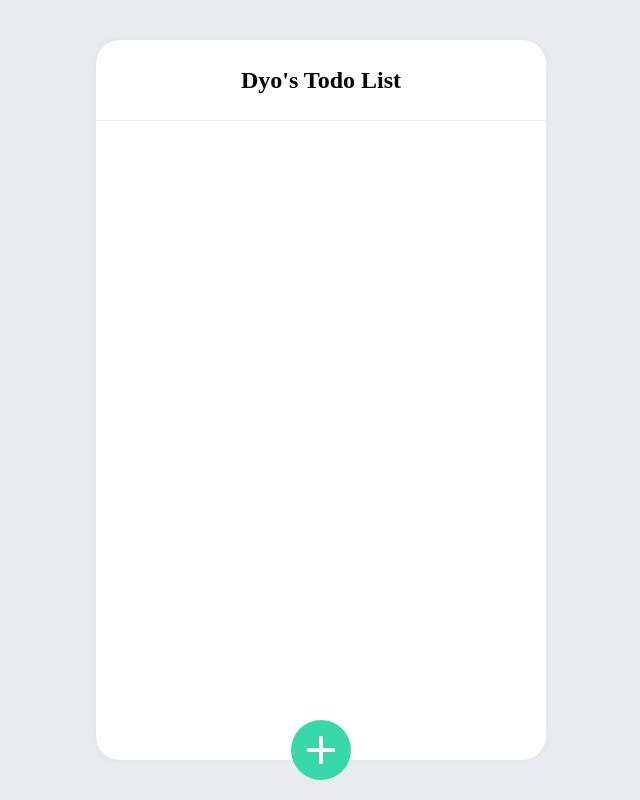
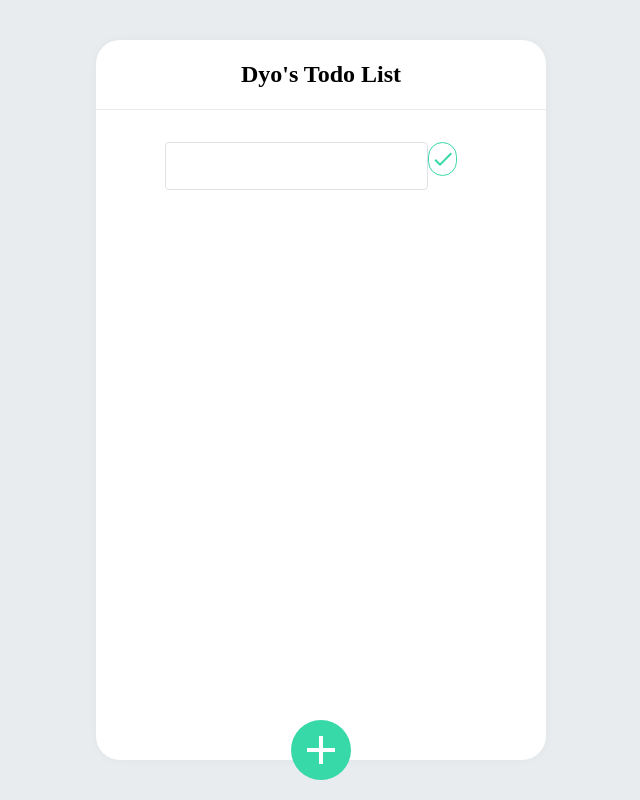
Before and after one commit to JeonJiyoun/ReactTodo, a React app: page / in a window 1280 px wide. Both pictures are taken after a click on the button 640 px from the left and 750 px from the top of the page. Shown: the whole page, without its empty margins (319-959 px from the left). Built offline with nearby package versions, Linux system fonts and the light colour scheme.

Commit message:
[feat]할일추가 및 수정 기능 개발

```diff
--- a/src/containers/TodoContainer.tsx
+++ b/src/containers/TodoContainer.tsx
@@ -1,11 +1,14 @@
-import React from 'react';
+import React from "react";
+// import
+import { useSelector, useDispatch } from "react-redux";
+import { RootState } from "../modules";
+import TodoList from "../presentationals/TodoList";
 
 function TodoContainer() {
-    return (
-        <div>
+  const todoStore = useSelector((state: RootState) => state.Todo);
+  console.log(todoStore);
 
-        </div>
-    );
+  return <TodoList todos={todoStore}></TodoList>;
 }
 
 export default TodoContainer;
--- /dev/null
+++ b/src/containers/TodoItemContainer.tsx
@@ -0,0 +1,37 @@
+import React from "react";
+import { useDispatch } from "react-redux";
+import TodoItemLayout from "../layouts/TodoItemLayout";
+import {
+  removeTodo,
+  TodoItemDataType,
+  toggleTodo,
+  updateTodo,
+} from "../modules/todo";
+import TodoItem from "../presentationals/TodoItem";
+
+interface Props {
+  todo: TodoItemDataType;
+}
+
+function TodoItemContainer({ todo }: Props) {
+  const dispatch = useDispatch();
+  console.log(todo)
+
+  const toggle = (id: number) => {
+    dispatch(toggleTodo(id));
+  };
+  const remove = (id: number) => {
+    dispatch(removeTodo(id));
+  };
+  const update = (id: number, text: string) => {
+    dispatch(updateTodo(id, text));
+  };
+
+  return (
+    <TodoItemLayout>
+      <TodoItem todo={todo} toggle={toggle} remove={remove} update={update} />
+    </TodoItemLayout>
+  );
+}
+
+export default TodoItemContainer;
--- /dev/null
+++ b/src/layouts/TodoItemLayout.tsx
@@ -0,0 +1,80 @@
+import styled, { css } from "styled-components";
+
+export const Remove = styled.div`
+  display: flex;
+  align-items: center;
+  justify-content: center;
+  color: #dee2e6;
+  font-size: 24px;
+  cursor: pointer;
+  &:hover {
+    color: #ff6b6b;
+  }
+  display: none;
+`;
+
+const TodoItemLayout = styled.div`
+  display: flex;
+  justify-content: center;
+  padding: 8px;
+  height: 48px;
+  &:hover {
+    ${Remove} {
+      display: initial;
+    }
+  }
+`;
+
+export const Input = styled.input`
+  padding: 12px;
+  border-radius: 4px;
+  border: 1px solid #dee2e6;
+  width: 100%;
+  outline: none;
+  font-size: 18px;
+  box-sizing: border-box;
+`;
+
+export const CheckCircle = styled.div`
+  width: 32px;
+  height: 32px;
+  border-radius: 16px;
+  border: 1px solid #ced4da;
+  font-size: 24px;
+  display: flex;
+  align-items: center;
+  justify-content: center;
+  margin-right: 20px;
+  cursor: pointer;
+  ${(props: { done: boolean }) =>
+    props.done &&
+    css`
+      border: 1px solid #38d9a9;
+      color: #38d9a9;
+    `}
+`;
+
+export const EditIcon = styled.div`
+  width: 32px;
+  height: 32px;
+  border-radius: 16px;
+  border: 1px solid #ced4da;
+  font-size: 24px;
+  display: flex;
+  align-items: center;
+  justify-content: center;
+  margin-right: 20px;
+  cursor: pointer;
+`;
+
+export const TodoText = styled.div`
+  flex: 1;
+  font-size: 21px;
+  color: #495057;
+  ${(props: { done: boolean }) =>
+    props.done &&
+    css`
+      color: #ced4da;
+    `}
+`;
+export default TodoItemLayout;
--- /dev/null
+++ b/src/layouts/TodoListLayout.tsx
@@ -0,0 +1,10 @@
+import styled from "styled-components";
+
+const TodoListLayout = styled.div`
+  display: flex;
+  flex-direction: column;
+  padding: 16px;
+  height: 100%;
+`;
+
+export default TodoListLayout;
--- /dev/null
+++ b/src/presentationals/TodoItem.tsx
@@ -0,0 +1,76 @@
+import React from "react";
+import { useState } from "react";
+import { MdDelete, MdDone, MdModeEdit } from "react-icons/md";
+import TodoItemLayout, {
+  CheckCircle,
+  EditIcon,
+  Remove,
+  TodoText,
+} from "../layouts/TodoItemLayout";
+import { Input } from "../layouts/TodoItemLayout";
+
+import { TodoItemDataType } from "../modules/todo";
+
+interface Props {
+  todo: TodoItemDataType;
+  toggle: (id: number) => void;
+  remove: (id: number) => void;
+  update: (id: number, text: string) => void;
+}
+
+function TodoItem({ todo, toggle, remove, update }: Props) {
+  const [editMode, setEditMode] = useState(todo.text === "" ? true : false);
+  const [text, setText] = useState("");
+  const onChangeInput = (e: React.ChangeEvent<HTMLInputElement>) => {
+    setText(e.currentTarget.value);
+  };
+  const onClickUpdate = () => {
+    if (text === "") {
+      alert("할 일을 입력하세요");
+      return;
+    }
+    update(todo.id, text);
+    setEditMode(false);
+  };
+  console.log(text);
+
+  return editMode ? (
+    <TodoItemLayout>
+      <Input value={text} onChange={onChangeInput} />
+      <CheckCircle done={true} onClick={onClickUpdate}>
+        {<MdDone />}
+      </CheckCircle>
+    </TodoItemLayout>
+  ) : (
+    <TodoItemLayout>
+      <CheckCircle done={todo.done} onClick={() => toggle(todo.id)}>
+        {todo.done && <MdDone />}
+      </CheckCircle>
+      <TodoText done={todo.done}>{todo.text}</TodoText>
+      <EditIcon onClick={() => setEditMode(!editMode)}>
+        <MdModeEdit />
+      </EditIcon>
+      <Remove>
+        <MdDelete />
+      </Remove>
+    </TodoItemLayout>
+  );
+
+  // {editMode ?  : (
+  //     <TodoItemLayout>
+  //     <CheckCircle done={todo.done}>{todo.done && <MdDone />}</CheckCircle>
+  //     <TodoText>{todo.Text}</TodoText>
+  //   )}
+
+  //   {editMode ? (
+  //     <EditIcon onClick={setEditMode(!editMode)}>
+  //       <MdModeEdit />
+  //     </EditIcon>
+  //   ) : (
+  //     <CheckCircle done={todo.done}>{todo.done && <MdDone />}</CheckCircle>
+  //   )}
+  //   <Input value={text} onChange={onChangeInput} />
+  // </TodoItemLayout>
+}
+
+export default TodoItem;
--- /dev/null
+++ b/src/presentationals/TodoList.tsx
@@ -0,0 +1,18 @@
+import React from "react";
+import TodoItemContainer from "../containers/TodoItemContainer";
+import TodoListLayout from "../layouts/TodoListLayout";
+import { TodoItemDataType } from "../modules/todo";
+
+interface Props {
+  todos: TodoItemDataType[];
+}
+
+function TodoList({ todos }: Props) {
+  const todoComponents = todos.map((todo, key) => {
+    return <TodoItemContainer key={key} todo={todo}></TodoItemContainer>;
+  });
+  console.log(todos, todoComponents);
+  return <TodoListLayout>{todoComponents}</TodoListLayout>;
+}
+
+export default TodoList;
```
